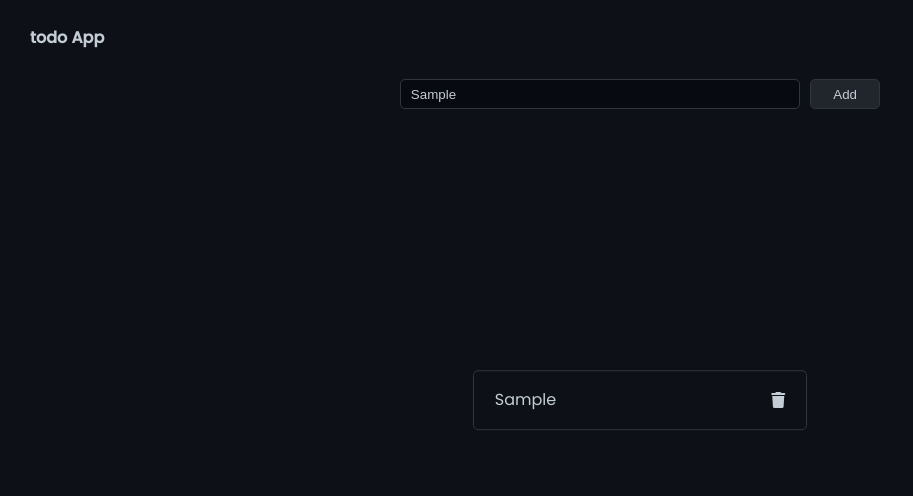
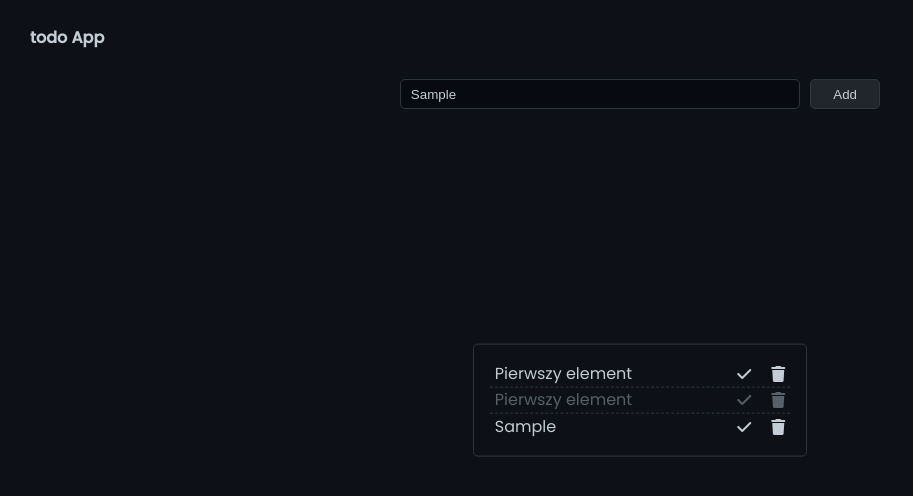
Before and after one commit to molinskidamian/samuraj-todoApp, a plain HTML site: page index.html in a window 1280 px wide. Both pictures are taken after typing "Sample" into the empty fields and a click on the button "Add". Shown: the whole page, without its empty margins (0-913 px from the left). Drawn offline with Linux system fonts and the light colour scheme.

Commit message:
Added new todo item is done

```diff
--- a/index.html
+++ b/index.html
@@ -18,6 +18,20 @@
       <button name="btn-add">Add</button>
     </form>
     <ul class="todo-list">
+      <li>
+        Pierwszy element
+        <div class="actions">
+          <span class="fas fa-check completed"></span>
+          <span class="fas fa-trash"></span>
+        </div>
+      </li>
+      <li class="finished">
+        Pierwszy element
+        <div class="actions">
+          <span class="fas fa-check completed"></span>
+          <span class="fas fa-trash"></span>
+        </div>
+      </li>
       <!-- <li>item 1<span class="fas fa-trash"></span></li>
       <li>item 2<span class="fas fa-trash"></span></li>
       <li>item 3<span class="fas fa-trash"></span></li>
--- a/main.js
+++ b/main.js
@@ -3,24 +3,36 @@ let trashList = document.querySelectorAll('span.fa-trash');
 const input = document.querySelector('input[name="todo"]');
 const ul = document.querySelector('.todo-list');
 const liItems = document.querySelectorAll('.todo-list > li');
+const wrapper = document.querySelector('.wrapper');
 let arrItems = [];
+
+// Add item
+const showList = () => {
+    const li = document.createElement('li');
+    const actions = document.createElement('div');
+    actions.classList.add('actions');
+
+    const completed = document.createElement('span');
+    completed.classList.add('fas', 'fa-check');
+    actions.appendChild(completed);
+
+    const trash = document.createElement('span');
+    trash.classList.add('fas', 'fa-trash');
+    actions.appendChild(trash);
+
+    li.textContent = input.value;
+    li.appendChild(actions);
+    ul.appendChild(li);
+
+  console.dir(arrItems);
+}
 
 const addItemToList = () => {
   const item = {
       value: input.value,
   };
   arrItems.push(item);
-  trashList = document.querySelectorAll("span.fa-trash");
-
-  const li = document.createElement('li');
-  const trash = document.createElement('span');
-  trash.classList.add('fas', 'fa-trash');
-  li.textContent = input.value;
-  li.appendChild(trash);
-  ul.appendChild(li);
-
-  console.log(arrItems);
-
+  showList();
 }
 
 const filterInput = () => {
@@ -38,22 +50,9 @@ const addItem = (e) => {
   filterInput();
 }
 
-const deleteElement = () => {
+btn.addEventListener('click', addItem);
 
-}
+// Remove form list
 
 
-
-
-
-btn.addEventListener('click', addItem);
-
-console.log(trashList);
-
-
-trashList.forEach(el => {
-  el.addEventListener("click", function (e) {
-    // const item = e.target;
-      console.dir(e.target);
-  });
-})
+// Done
--- a/style.css
+++ b/style.css
@@ -155,3 +155,19 @@ h2 {
 .wrapper > ul li span:hover {
   color: rgba(88, 95, 104, 1.0);
 }
+
+.actions {
+  /* outline: 1px dashed red; */
+  min-width: 3rem;
+  display: flex;
+  justify-content: space-between;
+}
+
+.finished {
+  color: rgba(88, 95, 104, 1.0);
+}
+
+li.finished:hover {
+    color: white;
+
+}
```
